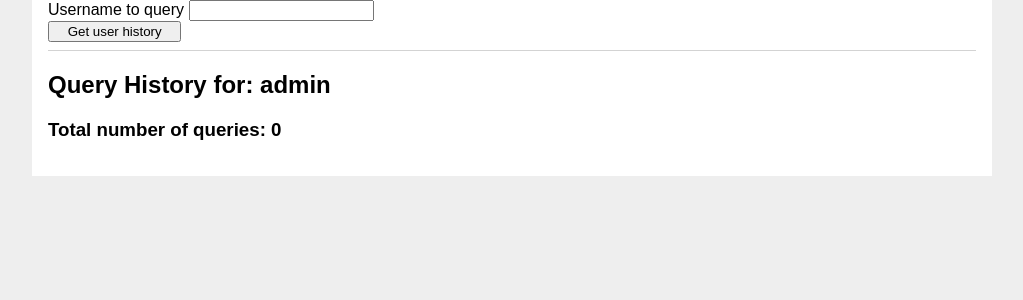
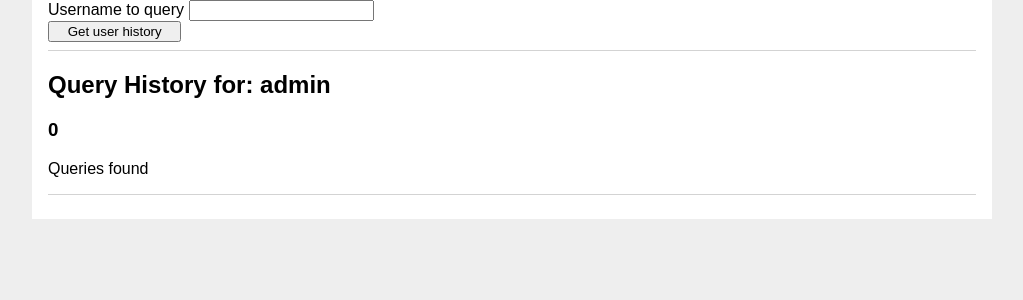
Before and after one commit to kratel/nyu_appsec_a2, a Flask app: page /history in a window 1280 px wide. Shown: the part 98-398 px from the top of the page, without its empty margins (128-1151 px from the left). Run offline with Flask 2, Linux system fonts and the light colour scheme; the visitor is signed in with stand-in values (Sample User, id 1); data comes from the database, SQL or seed files in the repository; data that the repository does not hold is empty.

Commit message:
Chaning history.html template to try and fix autograder error.

```diff
--- a/spellcheckapp/templates/spellcheck/history.html
+++ b/spellcheckapp/templates/spellcheck/history.html
@@ -37,7 +37,9 @@
   {% if queryhistory %}
   <hr>
   <h2>Query History for: {{ username }}</h2>
-  <h3 id="numqueries">Total number of queries: {{ numqueries }}</h3>
+  <h3 id="numqueries">{{ numqueries }}</h3>
+  <p>Queries found</p>
+  <hr>
   <div class="queryhistory" id="queryhistory">
     {% for query in queryhistory %}
     <a id="query{{ query.id }}" href="{{ url_for('spellcheck.query', queryid=query.id) }}">Query {{ query.id }}</a>
@@ -45,7 +47,9 @@
   </div>
   {% else %}
   <hr>
-  <h2 id="numqueries">Total number of queries: 0</h2>
+  <h2 id="numqueries">0</h2>
+  <p>Queries found</p>
+  <hr>
   <p>No queries found.</p>
   {% endif %}
   {% else %}
```
